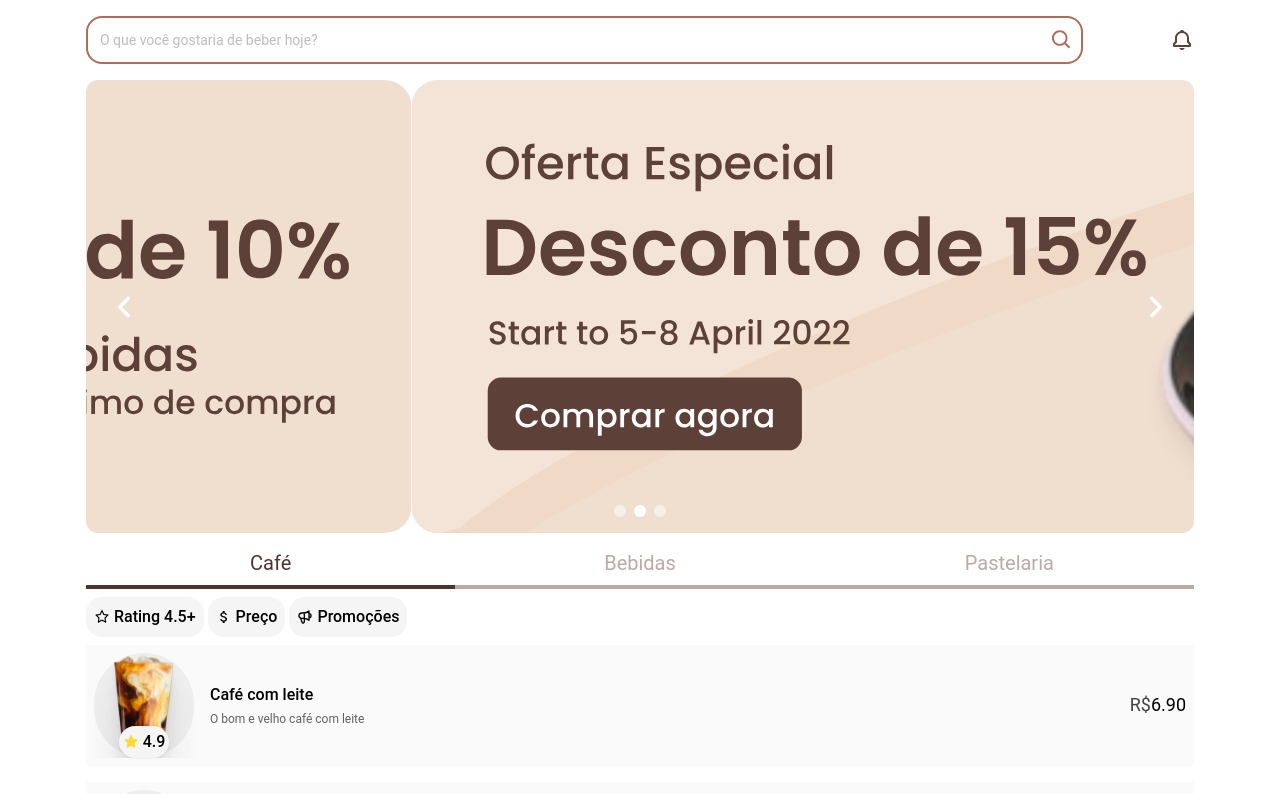
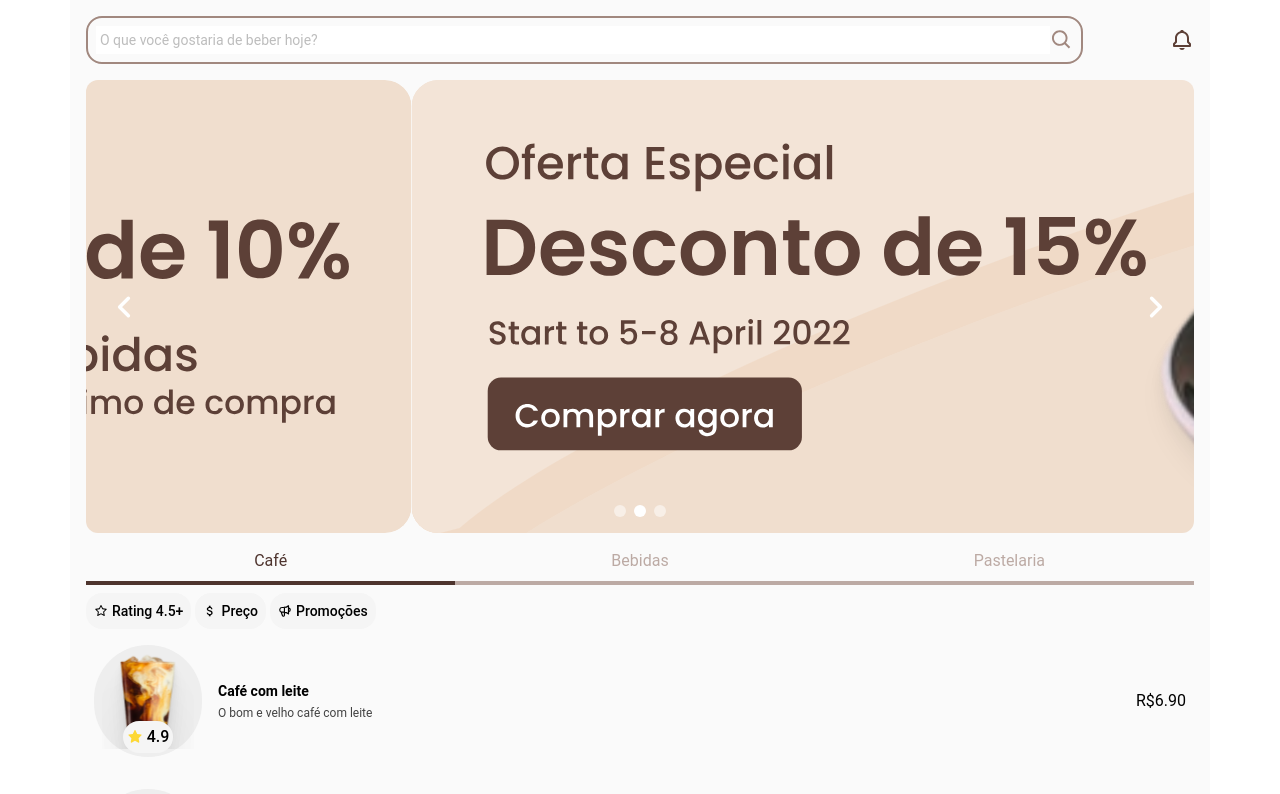
Before and after one commit to joaovictornovais/coffee-shop, a React (Vite) app: page / in a window 1280 px wide. Shown: the top 794 px of the page. Built offline with nearby package versions, Linux system fonts and the light colour scheme.

Commit message:
style: main bg color

```diff
--- a/src/components/FilterButton.jsx
+++ b/src/components/FilterButton.jsx
@@ -1,7 +1,7 @@
 // eslint-disable-next-line react/prop-types
 const FilterButton = ({ icon, filter }) => {
   return (
-    <button className="bg-gray-100 p-2 rounded-2xl font-medium flex gap-1 items-center">
+    <button className="bg-gray-100 p-2 rounded-2xl text-sm font-medium flex gap-1 items-center">
       {icon}
       <p>{filter}</p>
     </button>
--- a/src/components/Filters.jsx
+++ b/src/components/Filters.jsx
@@ -11,7 +11,7 @@ const Filters = ({ searchToFilters }) => {
 
   return (
     <div className="flex flex-col gap-2">
-      <div className="grid grid-cols-3 text-center text-xl">
+      <div className="grid grid-cols-3 text-center text">
         <div
           onClick={() => setSection("Coffee")}
           className={
--- a/src/components/ItemsResult.jsx
+++ b/src/components/ItemsResult.jsx
@@ -115,25 +115,24 @@ const ItemsResult = ({ section, filter }) => {
           className="flex gap-4 bg-gray-50 p-2 justify-between"
         >
           <div className="flex gap-4">
-            <div className="flex flex-col items-center rounded-full bg-gray-200 relative">
+            <div className="flex flex-col items-center rounded-full bg-gray-200 relative p-1">
               <img
-                className="min-w-[100px] min-h-[100px]"
+                className="min-w-[100px] min-h-[100px] p-1"
                 src={product.image}
               />
-              <div className="flex items-center absolute bottom-0 gap-1 font-medium bg-gray-100 p-1 rounded-2xl shadow-sm">
+              <div className="flex items-center absolute bottom-1 gap-1 font-medium bg-gray-100 p-1 rounded-2xl">
                 {<AiFillStar className="text-yellow-600" />}
                 <p>{product.rating}</p>
               </div>
             </div>
             <div className="flex flex-col gap-1 justify-center">
-              <h3 className="font-medium">{product.name}</h3>
-              <p className="text-gray-700 text-xs">{product.description}</p>
+              <h3 className="font-bold text-sm">{product.name}</h3>
+              <p className="text-gray-800 text-xs">{product.description}</p>
             </div>
           </div>
 
-          <p className="items-center flex text-lg">
-            <span className="text-gray-800">R$</span>
-            {product.price}0
+          <p className="items-center flex">
+            R${product.price}0
           </p>
         </div>
       ))}
--- a/src/components/Searchbar.jsx
+++ b/src/components/Searchbar.jsx
@@ -4,13 +4,13 @@ import { BiSearch, BiBell } from "react-icons/bi";
 const Searchbar = ({ searchToFilters }) => {
   return (
     <div className="flex items-center justify-between">
-      <div className="flex items-center border-2 border-[#af6c58] p-2 rounded-2xl w-[90%] justify-between">
+      <div className="flex items-center border-2 border-brown-300 p-2 rounded-2xl w-[90%] justify-between bg-gray-50">
         <input
           onChange={(e) => searchToFilters(e.target.value)}
           className="w-[100%] outline-none p-1 text-sm"
           placeholder="O que você gostaria de beber hoje?"
         />
-        <BiSearch size={24} className="text-[#af6c58]" />
+        <BiSearch size={24} className="text-brown-300" />
       </div>
       <BiBell size={24} className="text-[#5D4037]" />
     </div>
--- a/src/pages/Home.jsx
+++ b/src/pages/Home.jsx
@@ -11,7 +11,7 @@ const Home = () => {
   };
 
   return (
-    <div className="p-4 container mx-auto space-y-4">
+    <div className="p-4 container mx-auto space-y-4 bg-gray-50">
       <Searchbar searchToFilters={searchToFilters} />
       <Promotions searchToFilters={data} />
       <Filters searchToFilters={data} />
```
